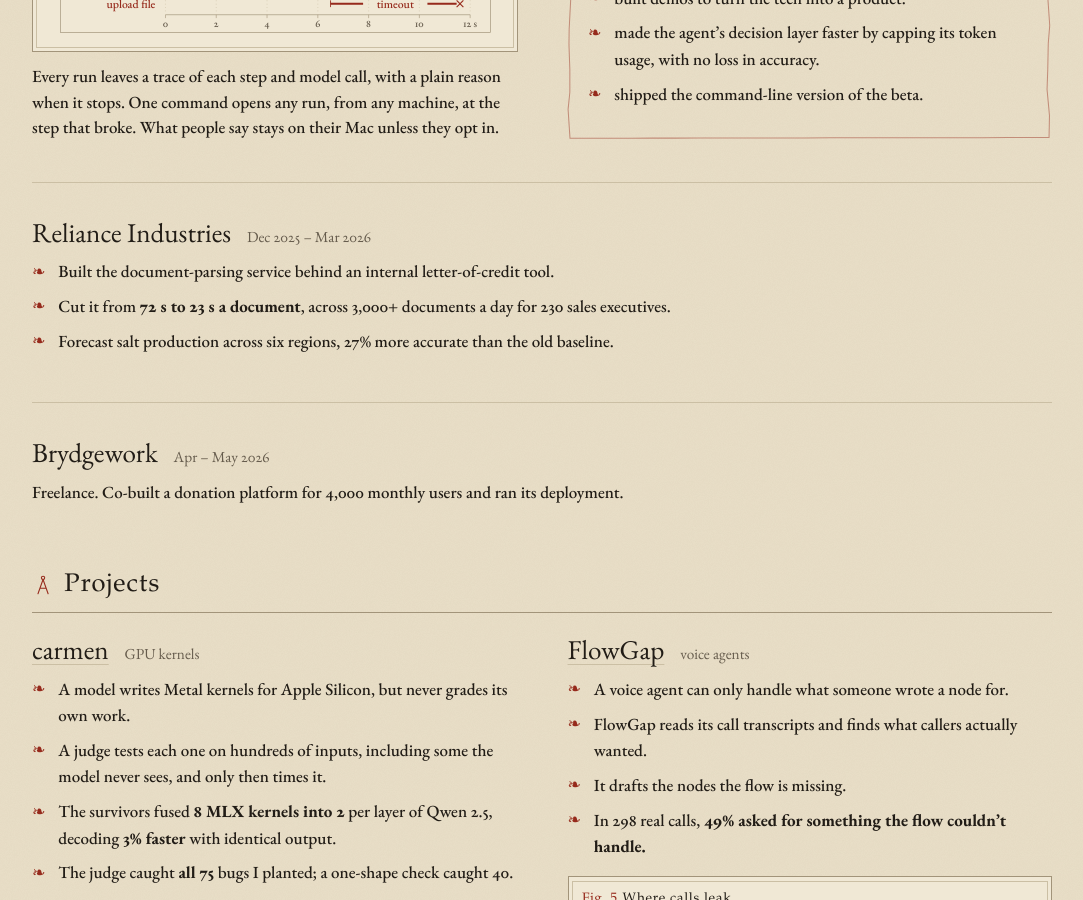
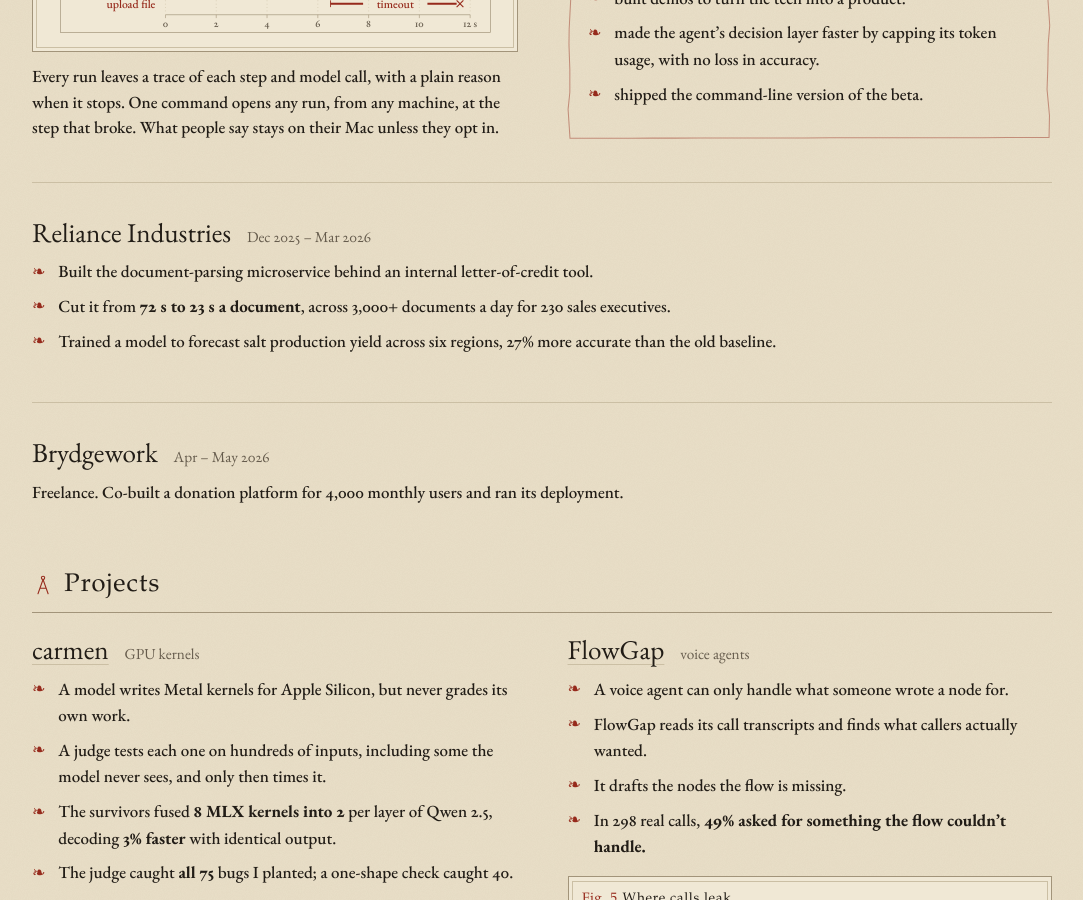
Before and after one commit to utsav1033/utsav1033.github.io, a Jekyll site: the page built from index.html, in a window 1280 px wide and 900 px high, scrolled down 1311 px. Shown: the whole window, without its empty margins (98-1181 px from the left). Built offline with Jekyll 4.4.1, drawn with Linux system fonts in a browser that asks for light colours; some web fonts are replaced.

Commit message:
Reliance wording
Co-Authored-By: Claude Opus 5.5 <noreply@anthropic.com>
Claude-Session: https://claude.ai/code/session_015cVeRoevk6qm372wxHdwQR

```diff
--- a/_data/work.yml
+++ b/_data/work.yml
@@ -44,9 +44,9 @@
 - org: Reliance Industries
   when: Dec 2025 – Mar 2026
   points:
-    - Built the document-parsing service behind an internal letter-of-credit tool.
+    - Built the document-parsing microservice behind an internal letter-of-credit tool.
     - "Cut it from **72 s to 23 s a document**, across 3,000+ documents a day for 230 sales executives."
-    - Forecast salt production across six regions, 27% more accurate than the old baseline.
+    - Trained a model to forecast salt production yield across six regions, 27% more accurate than the old baseline.
 
 - org: Brydgework
   when: Apr – May 2026
```
